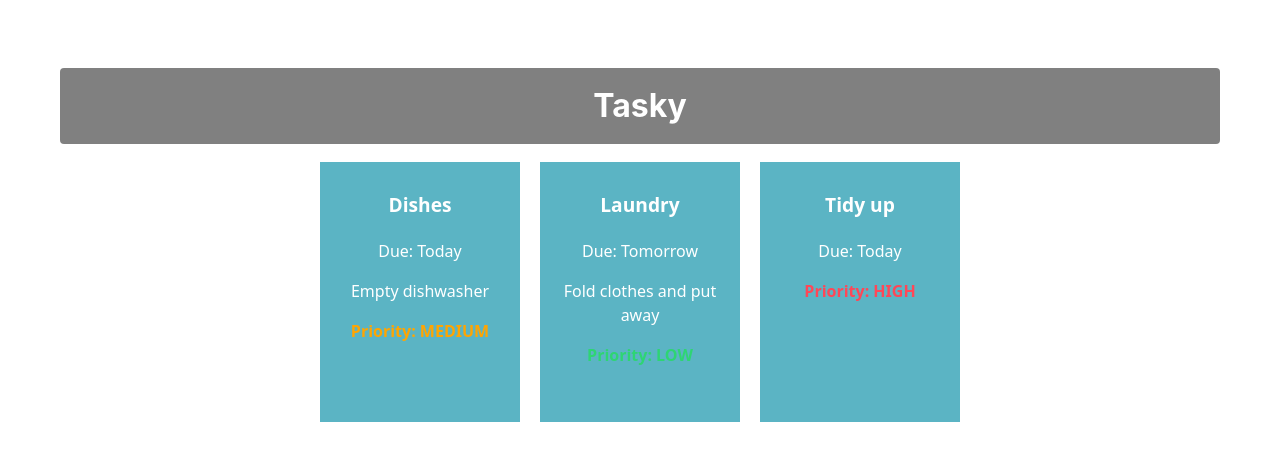
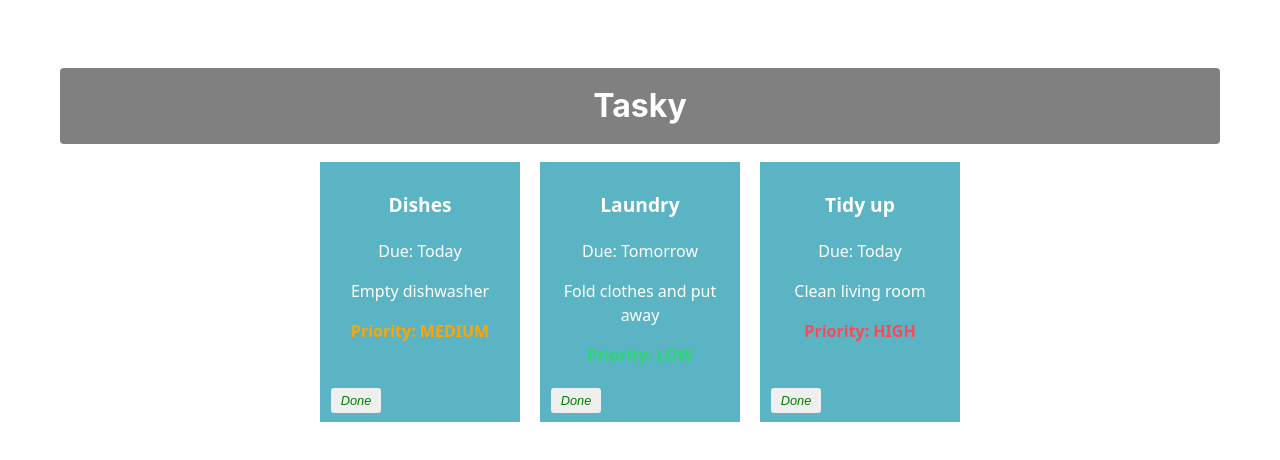
Before and after one commit to jjw2004/react-basics-labs, a React (Vite) app in the folder tasky/: page / in a window 1280 px wide. Shown: the top 460 px of the page. Built offline with nearby package versions, Linux system fonts and the light colour scheme.

Commit message:
Mark task as done

```diff
--- a/tasky/src/App.css
+++ b/tasky/src/App.css
@@ -35,6 +35,24 @@
 
 .card {
   padding: 2em;
+  position: relative;
+}
+
+button {
+  border: none;
+  border-radius: 3px;
+  font-style: italic;
+  font-size: 0.8em;
+  margin: 4px 6px;
+  width: 50px;
+  height: 25px;
+}
+
+.doneButton {
+  position: absolute;
+  bottom: 5px;
+  left: 5px;
+  color: green;
 }
 
 .read-the-docs {
@@ -83,3 +101,20 @@
   font-weight: bold;
   font-size: 1.2em;
 }
+
+button {
+  border: none;
+  border-radius: 3px;
+  font-style: italic;
+  font-size: 0.8em;
+  margin: 4px 6px;
+  width: 50px;
+  height: 25px;
+}
+
+.doneButton {
+  position: absolute;
+  bottom: 5px;
+  left: 5px;
+  color: green;
+}
--- a/tasky/src/App.jsx
+++ b/tasky/src/App.jsx
@@ -6,11 +6,18 @@
   // Initialize state with an array of task objects
   const [taskState, setTaskState] = useState({
     tasks: [
-      { id: 1, title: "Dishes", description: "Empty dishwasher", deadline: "Today", priority: "medium" },
-      { id: 2, title: "Laundry", description: "Fold clothes and put away", deadline: "Tomorrow", priority: "low" },
-      { id: 3, title: "Tidy up", deadline: "Today", priority: "high" }
+      { id: 1, title: "Dishes", description: "Empty dishwasher", deadline: "Today", priority: "medium", done: false },
+      { id: 2, title: "Laundry", description: "Fold clothes and put away", deadline: "Tomorrow", priority: "low", done: false },
+      { id: 3, title: "Tidy up", description: "Clean living room", deadline: "Today", priority: "high", done: false }
     ]
   });
+
+  const doneHandler = (taskIndex) => {
+    const tasks = [...taskState.tasks];
+    tasks[taskIndex].done = !tasks[taskIndex].done;
+    setTaskState({tasks});
+    console.log(`${taskIndex} ${tasks[taskIndex].done}`);
+  }
 
 
   return (
@@ -24,6 +31,8 @@
           description={task.description}
           deadline={task.deadline}
           priority={task.priority}
+          done={task.done}
+          markDone={() => doneHandler(index)}
         />
       ))}
     </div>
--- a/tasky/src/components/Task.jsx
+++ b/tasky/src/components/Task.jsx
@@ -16,13 +16,14 @@
     };
 
     return (
-        <div className="card">
+        <div className="card" style={{backgroundColor: props.done ? 'lightgrey' : '#5bb4c4'}}>
             <p className="title">{props.title}</p>
             <p>Due: {props.deadline}</p>
             <p>{props.description}</p>
             <p style={getPriorityStyle(props.priority)}>
                 Priority: {props.priority ? props.priority.toUpperCase() : 'NONE'}
             </p>
+            <button onClick={props.markDone} className='doneButton'>Done</button>
         </div>
     )
 }
```
